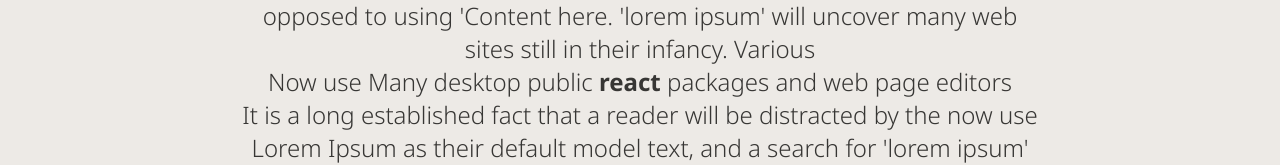
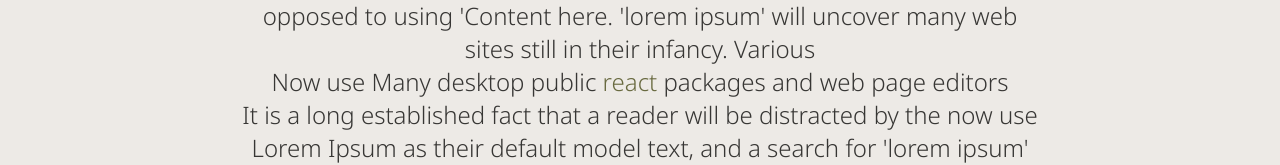
Before and after one commit to magicniclus/Portfolio, a React (Create React App) app: page / in a window 1280 px wide. Shown: the part 355-520 px from the top of the page. Built offline with nearby package versions, Linux system fonts and the light colour scheme.

Commit message:
Update _skillText.scss

```diff
--- a/src/components/skillText/_skillText.scss
+++ b/src/components/skillText/_skillText.scss
@@ -16,7 +16,7 @@
         display: flex;
         flex-direction: column;
         .reactText{
-            font-weight: bold;
+            color: #68693f;
         }
     }
 }
```
